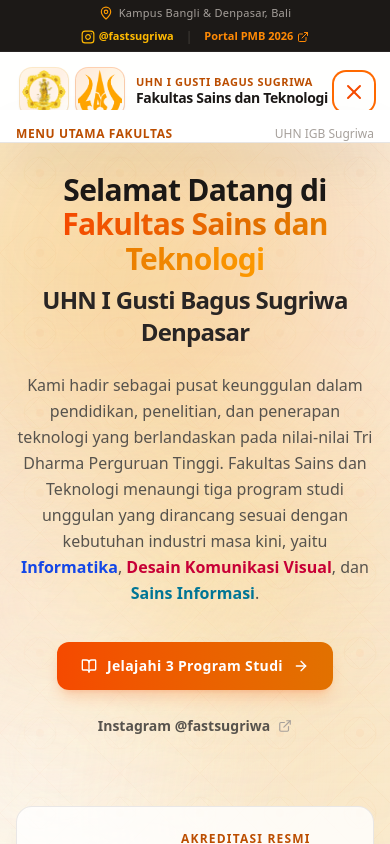
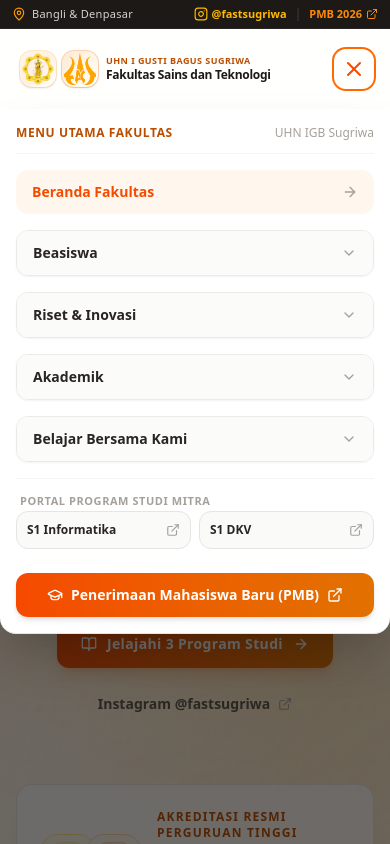
Before and after one commit to fast-uhnsugriwa/WebsiteFast, a React (Vite) app: page / in a window 390 px wide. Both pictures are taken after a click on the button "Buka Menu Navigasi". Shown: the top 844 px of the page. Built offline with nearby package versions, Linux system fonts and the light colour scheme.

Commit message:
Remove Arah Strategis 2035 text from Visi section

```diff
--- a/src/components/FacultyProfile.tsx
+++ b/src/components/FacultyProfile.tsx
@@ -83,9 +83,6 @@
                   <Compass className="w-6 h-6" />
                 </div>
                 <div>
-                  <span className="text-[11px] font-bold uppercase tracking-wider text-orange-400">
-                    Arah Strategis 2035
-                  </span>
                   <h3 className="text-xl font-bold text-white">Visi Keilmuan FAST</h3>
                 </div>
               </div>
--- a/src/components/Header.tsx
+++ b/src/components/Header.tsx
@@ -30,8 +30,20 @@
 }) => {
   const [openDropdown, setOpenDropdown] = useState<string | null>(null);
   const [mobileMenuOpen, setMobileMenuOpen] = useState(false);
-  const [mobileExpandedGroup, setMobileExpandedGroup] = useState<string | null>(null);
+  const [mobileExpandedGroup, setMobileExpandedGroup] = useState<string | null>('profil');
   const dropdownRef = useRef<HTMLDivElement>(null);
+
+  // Prevent body scroll when mobile menu is open
+  useEffect(() => {
+    if (mobileMenuOpen) {
+      document.body.style.overflow = 'hidden';
+    } else {
+      document.body.style.overflow = '';
+    }
+    return () => {
+      document.body.style.overflow = '';
+    };
+  }, [mobileMenuOpen]);
 
   // Close dropdown on outside click
   useEffect(() => {
@@ -67,14 +79,14 @@
   };
 
   return (
-    <header className="sticky top-0 z-40 w-full bg-white/95 backdrop-blur-md border-b border-stone-200/80 shadow-xs">
+    <header className="sticky top-0 z-50 w-full bg-white/95 backdrop-blur-md border-b border-stone-200/80 shadow-xs relative">
       {/* Top Academic Utility Bar */}
-      <div className="bg-stone-900 text-stone-300 text-xs py-1.5 px-4 sm:px-6 border-b border-stone-800">
-        <div className="max-w-7xl mx-auto flex flex-col sm:flex-row items-center justify-between gap-2">
-          <div className="flex items-center gap-4 text-[11px] font-medium tracking-wide">
-            <span className="flex items-center gap-1.5 text-stone-400">
+      <div className="bg-stone-900 text-stone-300 text-xs py-1.5 px-3 sm:px-6 border-b border-stone-800">
+        <div className="max-w-7xl mx-auto flex items-center justify-between gap-2">
+          <div className="flex items-center gap-2 sm:gap-4 text-[11px] font-medium tracking-wide">
+            <span className="flex items-center gap-1.5 text-stone-300">
               <MapPin className="w-3.5 h-3.5 text-amber-500 shrink-0" />
-              Kampus Bangli & Denpasar, Bali
+              <span className="hidden xs:inline">Kampus</span> Bangli & Denpasar
             </span>
             <span className="hidden md:inline text-stone-600">•</span>
             <a
@@ -86,7 +98,7 @@
             </a>
           </div>
 
-          <div className="flex items-center gap-3">
+          <div className="flex items-center gap-2 sm:gap-3 shrink-0">
             <a
               href="https://www.instagram.com/fastsugriwa/"
               target="_blank"
@@ -104,7 +116,7 @@
               rel="noopener noreferrer"
               className="inline-flex items-center gap-1 text-[11px] text-orange-400 hover:text-orange-300 transition-colors font-semibold"
             >
-              <span>Portal PMB 2026</span>
+              <span>PMB 2026</span>
               <ExternalLink className="w-3 h-3" />
             </a>
           </div>
@@ -243,9 +255,14 @@
       {mobileMenuOpen && (
         <div
           id="mobile-navigation-drawer"
-          className="lg:hidden fixed inset-x-0 top-[110px] bottom-0 bg-stone-950/40 backdrop-blur-sm z-50 flex flex-col justify-start animate-in fade-in duration-200"
+          className="lg:hidden absolute top-full left-0 right-0 w-full bg-stone-950/60 backdrop-blur-md z-50 flex flex-col justify-start animate-in fade-in duration-200 h-[calc(100vh-100%)] min-h-[calc(100vh-100%)]"
+          onClick={(e) => {
+            if (e.target === e.currentTarget) {
+              setMobileMenuOpen(false);
+            }
+          }}
         >
-          <div className="bg-white max-h-[85vh] overflow-y-auto border-b border-stone-200 shadow-2xl p-4 sm:p-6 space-y-4">
+          <div className="bg-white max-h-[82vh] overflow-y-auto border-b border-stone-200 shadow-2xl p-4 sm:p-6 space-y-4 rounded-b-2xl">
             <div className="flex items-center justify-between pb-3 border-b border-stone-100">
               <span className="text-xs uppercase font-bold tracking-wider text-amber-700">
                 Menu Utama Fakultas
@@ -260,7 +277,7 @@
                 onNavigateHome();
                 setMobileMenuOpen(false);
               }}
-              className={`w-full text-left px-4 py-3 rounded-xl text-sm font-bold flex items-center justify-between ${
+              className={`w-full text-left px-4 py-3 rounded-xl text-sm font-bold flex items-center justify-between transition-colors ${
                 currentPage === 'home'
                   ? 'bg-orange-50 text-orange-600'
                   : 'text-stone-800 hover:bg-stone-50'
@@ -274,37 +291,43 @@
             {NAVIGATION_MENUS.map((menu) => {
               const isExpanded = mobileExpandedGroup === menu.slug;
               return (
-                <div key={menu.slug} className="border border-stone-100 rounded-xl overflow-hidden">
+                <div key={menu.slug} className="border border-stone-200/80 rounded-xl overflow-hidden shadow-xs">
                   <button
                     id={`mobile-accordion-${menu.slug}`}
                     onClick={() =>
                       setMobileExpandedGroup(isExpanded ? null : menu.slug)
                     }
-                    className="w-full flex items-center justify-between px-4 py-3 bg-stone-50/70 text-sm font-bold text-stone-800 text-left hover:bg-stone-100 transition-colors"
+                    className={`w-full flex items-center justify-between px-4 py-3 text-sm font-bold text-left transition-colors ${
+                      isExpanded
+                        ? 'bg-orange-50/80 text-orange-600 border-b border-orange-100'
+                        : 'bg-stone-50/80 text-stone-800 hover:bg-stone-100'
+                    }`}
                   >
                     <span>{menu.title}</span>
                     <ChevronDown
-                      className={`w-4 h-4 text-stone-500 transition-transform ${
-                        isExpanded ? 'rotate-180 text-orange-600' : ''
+                      className={`w-4 h-4 transition-transform duration-200 ${
+                        isExpanded ? 'rotate-180 text-orange-600' : 'text-stone-400'
                       }`}
                     />
                   </button>
 
                   {isExpanded && (
-                    <div className="p-2 space-y-1 bg-white border-t border-stone-100">
+                    <div className="p-2 space-y-1 bg-white">
                       {menu.items.map((item) => (
                         <button
                           key={item.id}
                           id={`mobile-item-${item.id}`}
                           onClick={() => handleSelectMenuItem(item)}
-                          className="w-full text-left p-2.5 rounded-lg hover:bg-amber-50/70 transition-colors"
+                          className="w-full text-left p-2.5 rounded-lg hover:bg-amber-50/80 transition-colors flex items-start gap-2.5"
                         >
-                          <div className="flex items-center justify-between">
+                          <div className="w-1.5 h-1.5 rounded-full bg-amber-500 mt-1.5 shrink-0" />
+                          <div className="flex-1 min-w-0">
+                            <div className="flex items-center justify-between gap-1">
                               <span className="text-sm font-semibold text-stone-800">
                                 {item.title}
                               </span>
                               {item.badge && (
-                              <span className="text-[10px] font-medium px-2 py-0.5 rounded-full bg-amber-100 text-amber-900">
+                                <span className="text-[10px] font-medium px-2 py-0.5 rounded-full bg-amber-100 text-amber-900 shrink-0">
                                   {item.badge}
                                 </span>
                               )}
@@ -312,6 +335,7 @@
                             <p className="text-xs text-stone-500 mt-0.5 line-clamp-1">
                               {item.description}
                             </p>
+                          </div>
                         </button>
                       ))}
                     </div>
@@ -330,7 +354,7 @@
                   href="https://informatika.uhnsugriwa.ac.id/"
                   target="_blank"
                   rel="noopener noreferrer"
-                  className="flex items-center justify-between p-2.5 rounded-xl bg-stone-50 hover:bg-orange-50 border border-stone-200 text-xs font-semibold text-stone-800"
+                  className="flex items-center justify-between p-2.5 rounded-xl bg-stone-50 hover:bg-orange-50 border border-stone-200 text-xs font-semibold text-stone-800 transition-colors"
                 >
                   <span>S1 Informatika</span>
                   <ExternalLink className="w-3.5 h-3.5 text-stone-400" />
@@ -339,7 +363,7 @@
                   href="https://dkvsugriwa.id/"
                   target="_blank"
                   rel="noopener noreferrer"
-                  className="flex items-center justify-between p-2.5 rounded-xl bg-stone-50 hover:bg-orange-50 border border-stone-200 text-xs font-semibold text-stone-800"
+                  className="flex items-center justify-between p-2.5 rounded-xl bg-stone-50 hover:bg-orange-50 border border-stone-200 text-xs font-semibold text-stone-800 transition-colors"
                 >
                   <span>S1 DKV</span>
                   <ExternalLink className="w-3.5 h-3.5 text-stone-400" />
@@ -354,7 +378,7 @@
                 target="_blank"
                 rel="noopener noreferrer"
                 id="cta-mobile-pmb"
-                className="w-full flex items-center justify-center gap-2 py-3 rounded-xl bg-gradient-to-r from-orange-600 to-amber-600 text-white font-bold text-sm shadow-md"
+                className="w-full flex items-center justify-center gap-2 py-3 rounded-xl bg-gradient-to-r from-orange-600 to-amber-600 text-white font-bold text-sm shadow-md hover:brightness-105 active:scale-95 transition-all"
               >
                 <GraduationCap className="w-4 h-4" />
                 <span>Penerimaan Mahasiswa Baru (PMB)</span>
--- a/src/components/Logos.tsx
+++ b/src/components/Logos.tsx
@@ -20,10 +20,10 @@
   const [imageError, setImageError] = useState(false);
 
   const sizeDimensions = {
-    sm: 'w-9 h-9',
-    md: 'w-12 h-12',
-    lg: 'w-16 h-16',
-    xl: 'w-20 h-20'
+    sm: 'w-8 h-8',
+    md: 'w-9 h-9 sm:w-12 sm:h-12',
+    lg: 'w-14 h-14 sm:w-16 sm:h-16',
+    xl: 'w-18 h-18 sm:w-20 sm:h-20'
   }[size];
 
   return (
@@ -130,10 +130,10 @@
   const [imageError, setImageError] = useState(false);
 
   const sizeDimensions = {
-    sm: 'w-9 h-9',
-    md: 'w-12 h-12',
-    lg: 'w-16 h-16',
-    xl: 'w-20 h-20'
+    sm: 'w-8 h-8',
+    md: 'w-9 h-9 sm:w-12 sm:h-12',
+    lg: 'w-14 h-14 sm:w-16 sm:h-16',
+    xl: 'w-18 h-18 sm:w-20 sm:h-20'
   }[size];
 
   return (
@@ -237,21 +237,21 @@
     <button
       id="brand-header-link"
       onClick={onHomeClick}
-      className="group flex items-center text-left gap-3 focus:outline-none focus-visible:ring-2 focus-visible:ring-orange-500 rounded-lg p-1 transition hover:opacity-95"
+      className="group flex items-center text-left gap-2 sm:gap-3 focus:outline-none focus-visible:ring-2 focus-visible:ring-orange-500 rounded-lg p-1 transition hover:opacity-95 max-w-[calc(100vw-80px)] sm:max-w-none"
       aria-label="Kembali ke Beranda Fakultas Sains dan Teknologi UHN Sugriwa"
     >
-      <div className="flex items-center gap-2">
+      <div className="flex items-center gap-1.5 sm:gap-2 shrink-0">
         <UniversityLogo size={compact ? 'sm' : 'md'} showText={false} />
         <FacultyLogo size={compact ? 'sm' : 'md'} showText={false} />
       </div>
 
-      <div className="h-9 w-px bg-stone-200 hidden sm:block" aria-hidden="true" />
+      <div className="h-8 sm:h-9 w-px bg-stone-200 hidden sm:block shrink-0" aria-hidden="true" />
 
-      <div className="flex flex-col">
-        <span className="text-[11px] uppercase tracking-wider font-semibold text-amber-700 leading-none">
+      <div className="flex flex-col min-w-0">
+        <span className="text-[9px] sm:text-[11px] uppercase tracking-wider font-semibold text-amber-700 leading-none truncate">
           UHN I Gusti Bagus Sugriwa
         </span>
-        <span className="text-sm sm:text-lg font-extrabold text-stone-900 tracking-tight leading-tight mt-0.5 group-hover:text-orange-600 transition-colors">
+        <span className="text-xs sm:text-lg font-extrabold text-stone-900 tracking-tight leading-tight mt-0.5 group-hover:text-orange-600 transition-colors truncate">
           Fakultas Sains dan Teknologi
         </span>
       </div>
```
Lines whose indentation alone changed are shown as unchanged.
